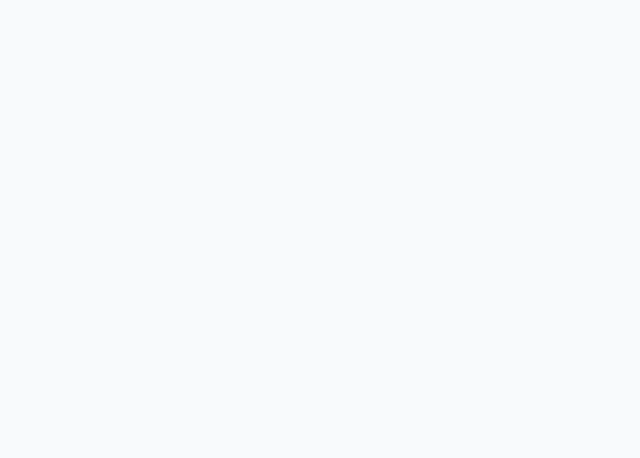
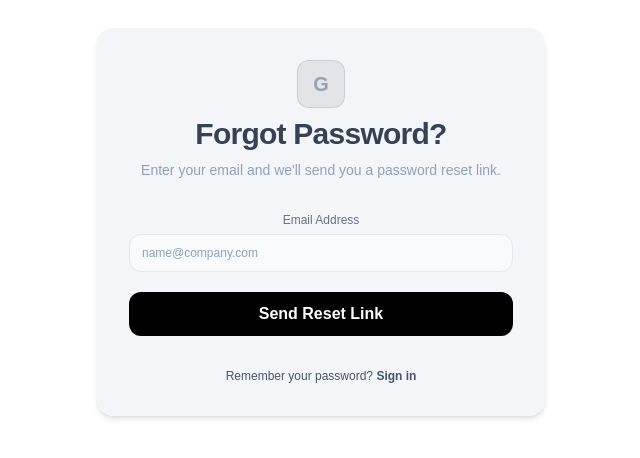
Before and after one commit to amalsunny-cloud/Goal-Hire, a Next.js app: page /auth/forgot-password in a window 1280 px wide. Shown: the part 178-636 px from the top of the page, without its empty margins (319-959 px from the left). Built offline with nearby package versions, Linux system fonts and the light colour scheme.

Commit message:
91th commit - 2nd section forgot password

```diff
--- a/app/auth/forgot-password/page.tsx
+++ b/app/auth/forgot-password/page.tsx
@@ -1,11 +1,142 @@
-import React from 'react'
+"use client";
 
-const page = () => {
+import Link from "next/link";
+import { useState } from "react";
+import toast from "react-hot-toast";
+
+export default function ForgotPasswordPage() {
+  const [email, setEmail] = useState("");
+  const [loading, setLoading] = useState(false);
+  const [submitted, setSubmitted] = useState(false);
+
+  const handleSubmit = async (e: React.FormEvent<HTMLFormElement>) => {
+    e.preventDefault();
+    setLoading(true);
+
+    try {
+      const response = await fetch(
+        "/api/auth/forgot-password",
+        {
+          method: "POST",
+          headers: {
+            "Content-Type": "application/json",
+          },
+          body: JSON.stringify({
+            email: email.trim(),
+          }),
+        },
+      );
+
+      const data = await response.json();
+
+      if (!response.ok) {
+        throw new Error(
+          data.error ||
+            "Something went wrong",
+        );
+      }
+
+      setSubmitted(true);
+
+      toast.success(
+        "Check your email for the reset link",
+      );
+    } catch (error) {
+      const message =
+        error instanceof Error
+          ? error.message
+          : "Something went wrong";
+
+      toast.error(message);
+    } finally {
+      setLoading(false);
+    }
+  };
+
   return (
-    <div>
+    <main className="min-h-screen flex items-center justify-center bg-white px-4 py-12">
+      <div className="w-full max-w-md space-y-8 bg-slate-400/10 p-8 rounded-2xl shadow-md">
+        <div className="text-center space-y-2">
+          <div className="inline-flex w-12 h-12 rounded-xl bg-gray-600/10 border border-gray-500/20 items-center justify-center text-gray-400 font-bold text-xl">
+            G
+          </div>
 
-    </div>
-  )
+          <h1 className="text-3xl font-bold tracking-tight text-gray-700">
+            Forgot Password?
+          </h1>
+
+          <p className="text-sm text-slate-400">
+            Enter your email and we'll send you
+            a password reset link.
+          </p>
+        </div>
+
+        {submitted ? (
+          <div className="space-y-5">
+            <div className="p-4 bg-green-50 border border-green-200 rounded-xl">
+              <p className="text-sm text-green-700">
+                If an account exists for this
+                email, you will receive a
+                password reset link shortly.
+              </p>
+            </div>
+
+            <Link
+              href="/auth/login"
+              className="block text-center w-full bg-black text-white py-2.5 rounded-xl"
+            >
+              Back to Login
+            </Link>
+          </div>
+        ) : (
+          <form
+            onSubmit={handleSubmit}
+            className="space-y-5"
+          >
+            <div className="space-y-1.5">
+              <label
+                htmlFor="email"
+                className="block text-xs text-gray-500"
+              >
+                Email Address
+              </label>
+
+              <input
+                id="email"
+                type="email"
+                placeholder="name@company.com"
+                autoComplete="email"
+                required
+                value={email}
+                onChange={(e) =>
+                  setEmail(e.target.value)
+                }
+                className="w-full px-3 py-2.5 bg-slate-50 border border-slate-200 rounded-xl text-slate-800 placeholder-slate-400 text-xs focus:outline-none focus:ring-2 focus:ring-slate-900/10"
+              />
+            </div>
+
+            <button
+              type="submit"
+              disabled={loading}
+              className="w-full px-2 py-2.5 text-base font-semibold text-white bg-black hover:bg-gray-700 rounded-xl disabled:opacity-50"
+            >
+              {loading
+                ? "Sending..."
+                : "Send Reset Link"}
+            </button>
+          </form>
+        )}
+
+        <p className="text-center text-xs text-slate-600">
+          Remember your password?{" "}
+          <Link
+            href="/auth/login"
+            className="font-semibold"
+          >
+            Sign in
+          </Link>
+        </p>
+      </div>
+    </main>
+  );
 }
-
-export default page
--- a/app/auth/reset-password/page.tsx
+++ b/app/auth/reset-password/page.tsx
@@ -1,11 +1,205 @@
-import React from 'react'
+"use client";
 
-const page = () => {
+import Link from "next/link";
+import { useRouter, useSearchParams } from "next/navigation";
+import { useState } from "react";
+import toast from "react-hot-toast";
+
+export default function ResetPasswordPage() {
+  const router = useRouter();
+  const searchParams = useSearchParams();
+
+  const token = searchParams.get("token") || "";
+
+  const [password, setPassword] = useState("");
+
+  const [confirmPassword, setConfirmPassword] = useState("");
+
+  const [loading, setLoading] = useState(false);
+
+  const handleSubmit = async (e: React.FormEvent<HTMLFormElement>) => {
+    e.preventDefault();
+
+    if (!token) {
+      toast.error(
+        "Invalid password reset link",
+      );
+      return;
+    }
+
+    if (password.length < 8) {
+      toast.error(
+        "Password must be at least 8 characters",
+      );
+      return;
+    }
+
+    if (password !== confirmPassword) {
+      toast.error(
+        "Passwords do not match",
+      );
+      return;
+    }
+
+    try {
+      setLoading(true);
+
+      const response = await fetch(
+        "/api/auth/reset-password",
+        {
+          method: "POST",
+          headers: {
+            "Content-Type": "application/json",
+          },
+          body: JSON.stringify({
+            token,
+            newPassword: password,
+          }),
+        },
+      );
+
+      const data = await response.json();
+
+      if (!response.ok) {
+        throw new Error(
+          data.error ||
+            "Password reset failed",
+        );
+      }
+
+      toast.success(
+        "Password reset successfully",
+      );
+
+      setTimeout(() => {
+        router.push("/auth/login");
+      }, 1500);
+    } catch (error) {
+      const message =
+        error instanceof Error
+          ? error.message
+          : "Password reset failed";
+
+      toast.error(message);
+    } finally {
+      setLoading(false);
+    }
+  };
+
+  if (!token) {
+    return (
+      <main className="min-h-screen flex items-center justify-center px-4">
+        <div className="w-full max-w-md border rounded-2xl p-8 text-center shadow-md">
+          <h1 className="text-2xl font-bold mb-4">
+            Invalid Reset Link
+          </h1>
+
+          <p className="text-gray-500 mb-6">
+            This password reset link is
+            missing or invalid.
+          </p>
+
+          <Link
+            href="/auth/forgot-password"
+            className="bg-black text-white px-4 py-2 rounded-lg"
+          >
+            Request New Link
+          </Link>
+        </div>
+      </main>
+    );
+  }
+
   return (
-    <div>
+    <main className="min-h-screen flex items-center justify-center bg-white px-4 py-12">
+      <div className="w-full max-w-md space-y-8 bg-slate-400/10 p-8 rounded-2xl shadow-md">
+        <div className="text-center space-y-2">
+          <div className="inline-flex w-12 h-12 rounded-xl bg-gray-600/10 border border-gray-500/20 items-center justify-center text-gray-400 font-bold text-xl">
+            G
+          </div>
 
-    </div>
-  )
+          <h1 className="text-3xl font-bold text-gray-700">
+            Reset Password
+          </h1>
+
+          <p className="text-sm text-slate-400">
+            Create a new password for your
+            Goal-Hire account.
+          </p>
+        </div>
+
+        <form
+          onSubmit={handleSubmit}
+          className="space-y-5"
+        >
+          <div className="space-y-1.5">
+            <label
+              htmlFor="password"
+              className="block text-xs text-gray-500"
+            >
+              New Password
+            </label>
+
+            <input
+              id="password"
+              type="password"
+              autoComplete="new-password"
+              required
+              minLength={8}
+              value={password}
+              onChange={(e) =>
+                setPassword(e.target.value)
+              }
+              className="w-full px-3 py-2.5 bg-slate-50 border border-slate-200 rounded-xl text-slate-800 text-xs focus:outline-none focus:ring-2 focus:ring-slate-900/10"
+              placeholder="Minimum 8 characters"
+            />
+          </div>
+
+          <div className="space-y-1.5">
+            <label
+              htmlFor="confirmPassword"
+              className="block text-xs text-gray-500"
+            >
+              Confirm Password
+            </label>
+
+            <input
+              id="confirmPassword"
+              type="password"
+              autoComplete="new-password"
+              required
+              minLength={8}
+              value={confirmPassword}
+              onChange={(e) =>
+                setConfirmPassword(
+                  e.target.value,
+                )
+              }
+              className="w-full px-3 py-2.5 bg-slate-50 border border-slate-200 rounded-xl text-slate-800 text-xs focus:outline-none focus:ring-2 focus:ring-slate-900/10"
+              placeholder="Confirm your password"
+            />
+          </div>
+
+          <button
+            type="submit"
+            disabled={loading}
+            className="w-full px-2 py-2.5 text-base font-semibold text-white bg-black hover:bg-gray-700 rounded-xl disabled:opacity-50"
+          >
+            {loading
+              ? "Resetting..."
+              : "Reset Password"}
+          </button>
+        </form>
+
+        <p className="text-center text-xs text-slate-600">
+          <Link
+            href="/auth/login"
+            className="font-semibold"
+          >
+            Back to Login
+          </Link>
+        </p>
+      </div>
+    </main>
+  );
 }
-
-export default page
--- a/components/RecentApplications.tsx
+++ b/components/RecentApplications.tsx
@@ -19,9 +19,9 @@ export default function RecentApplications({ applications }: RecentApplicationsP
 
     if(recent.length===0){
     return (
-      <div className="border rounded-lg py-3">
+      <div className="rounded-lg py-3">
         <h2 className="font-bold text-lg mb-2">Recent Applications</h2>
-        <p className="text-red-500 font-semibold">No recent applications yet.</p>
+        <p className="text-gray-500 font-semibold">No recent applications yet.</p>
       </div>
     )
   }
--- a/models/User.ts
+++ b/models/User.ts
@@ -16,13 +16,6 @@ const UserSchema = new Schema(
             type: String,
             required: true,
         },
-        resetPasswordTokenHash: {
-            type: String,
-        },
-        resetPasswordExpires: {
-            type: Date,
-        },
-
     },
     { timestamps : true }
 );
```
